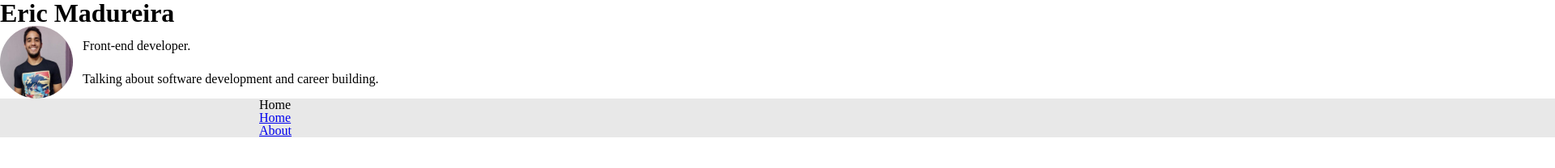
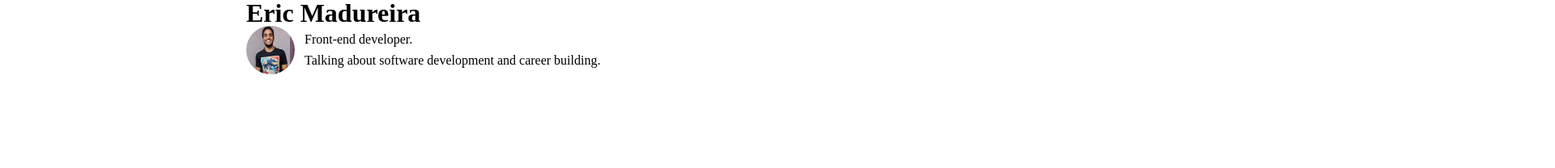
Before and after one commit to ericmadureira/ericmadureira.github.io, a Gatsby site: page / in a window 1280 px wide. Shown: the whole page at 81% size, 1920 px wide, since content can reach past the window. Built offline with nearby package versions, Linux system fonts and the light colour scheme; Gatsby itself is replaced by a stand-in of ours.

Commit message:
fix: layout fixes
Centers the content in the page and removes unnecessary stuff from
home page.

```diff
--- a/src/components/Avatar/index.js
+++ b/src/components/Avatar/index.js
@@ -9,7 +9,7 @@ const Avatar = () => {
       query {
         avatarImage: file(relativePath: { eq: "profile-photo.jpg" }){
           childImageSharp {
-            fixed(height: 90, width: 90) {
+            fixed(height: 60, width: 60) {
               ...GatsbyImageSharpFixed
             }
           }
--- a/src/components/Layout/styled.js
+++ b/src/components/Layout/styled.js
@@ -3,6 +3,8 @@ import styled from 'styled-components';
 export const LayoutWrapper = styled.section`
   display: flex;
   flex-direction: column;
+  margin: 0 auto;
+  max-width: 42rem;
 `;
 
 export const LayoutMain = styled.main`
--- a/src/pages/index.js
+++ b/src/pages/index.js
@@ -1,5 +1,4 @@
 import React from 'react';
-import { Link } from 'gatsby';
 
 import Layout from '../components/Layout';
 import SEO from '../components/seo';
@@ -7,15 +6,6 @@ import SEO from '../components/seo';
 const IndexPage = () => (
   <Layout>
     <SEO title='Home' />
-    <h1>Home</h1>
-    <ul>
-      <li>
-        <Link to='/'>Home</Link>
-      </li>
-      <li>
-        <Link to='/about'>About</Link>
-      </li>
-    </ul>
   </Layout>
 );
 
--- a/src/styles/global.js
+++ b/src/styles/global.js
@@ -48,6 +48,9 @@ const GlobalStyles = createGlobalStyle`
     border-collapse: collapse;
     border-spacing: 0;
   }
+  #gatsby-focus-wrapper {
+    display: flex;
+  }
 `
 
 export default GlobalStyles
```
